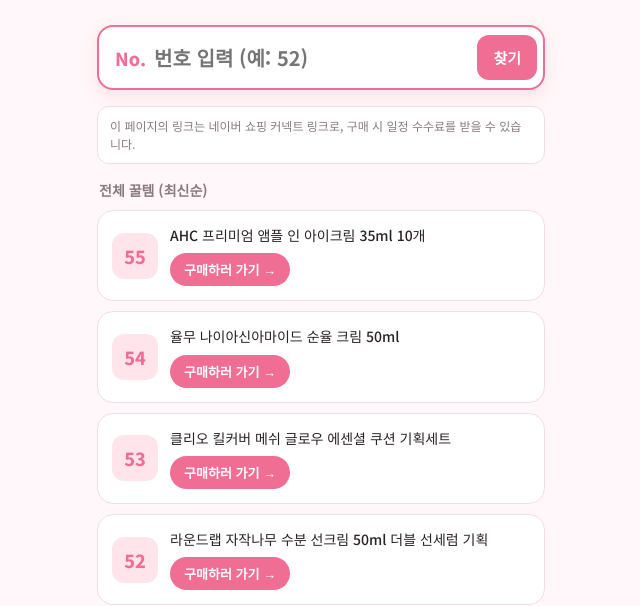
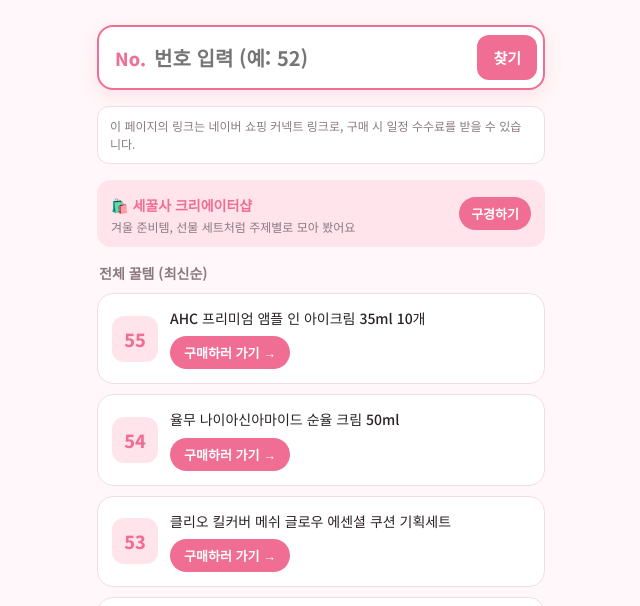
Before and after one commit to bumsu3873-hub/ggulitemlog, a plain HTML site: page index.html in a window 1280 px wide. Shown: the part 131-737 px from the top of the page, without its empty margins (319-959 px from the left). Drawn offline with Linux system fonts and the light colour scheme; a script that the page names is missing.

Commit message:
크리에이터샵 바로가기 배너 추가
Co-Authored-By: Claude Opus 5.5 <noreply@anthropic.com>

```diff
--- a/index.html
+++ b/index.html
@@ -39,6 +39,10 @@
   .name{font-size:14px;font-weight:500;line-height:1.45;word-break:keep-all;display:-webkit-box;-webkit-line-clamp:2;-webkit-box-orient:vertical;overflow:hidden}
   .buy{display:inline-block;margin-top:8px;background:var(--pink);color:#fff;text-decoration:none;font-size:13px;font-weight:700;padding:7px 14px;border-radius:999px}
   .item.flash{background:var(--hl)}
+  .shop{display:flex;align-items:center;justify-content:space-between;gap:10px;background:var(--pink-soft);color:var(--ink);text-decoration:none;border-radius:14px;padding:12px 14px;margin:0 0 16px}
+  .shop b{color:var(--pink);font-size:14px}
+  .shop small{display:block;color:var(--sub);font-size:12px;margin-top:2px}
+  .shop i{font-style:normal;flex:0 0 auto;background:var(--pink);color:#fff;font-size:13px;font-weight:700;padding:7px 12px;border-radius:999px}
   footer{text-align:center;color:var(--sub);font-size:12px;margin-top:24px}
   footer a{color:var(--pink)}
 </style>
@@ -62,6 +66,11 @@
   </div>
 
   <p class="notice">이 페이지의 링크는 네이버 쇼핑 커넥트 링크로, 구매 시 일정 수수료를 받을 수 있습니다.</p>
+
+  <a class="shop" id="shopLink" href="https://cshop.naver.com/haring7743" target="_blank" rel="noopener">
+    <span><b>🛍️ 세꿀사 크리에이터샵</b><small>겨울 준비템, 선물 세트처럼 주제별로 모아 봤어요</small></span>
+    <i>구경하기</i>
+  </a>
 
   <div class="found" id="found">
     <p class="found-label">찾으시는 제품이에요</p>
@@ -183,5 +192,6 @@ document.addEventListener('click', e => {
   window.va('event', { name: '구매 클릭', data: { 번호: n, 제품: items[n - 1][0] } });
 });
 </script>
+<script>document.getElementById('shopLink').addEventListener('click',function(){window.va('event',{name:'크리에이터샵 클릭'});});</script>
 </body>
 </html>
```
